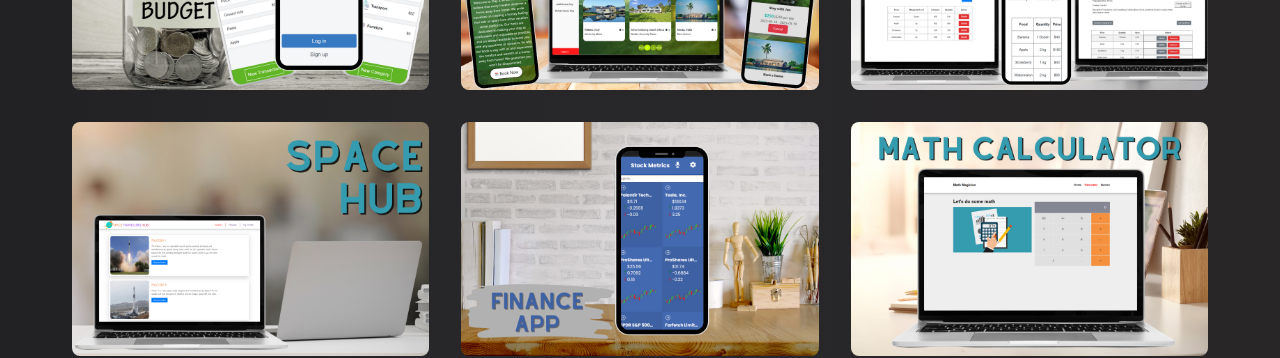
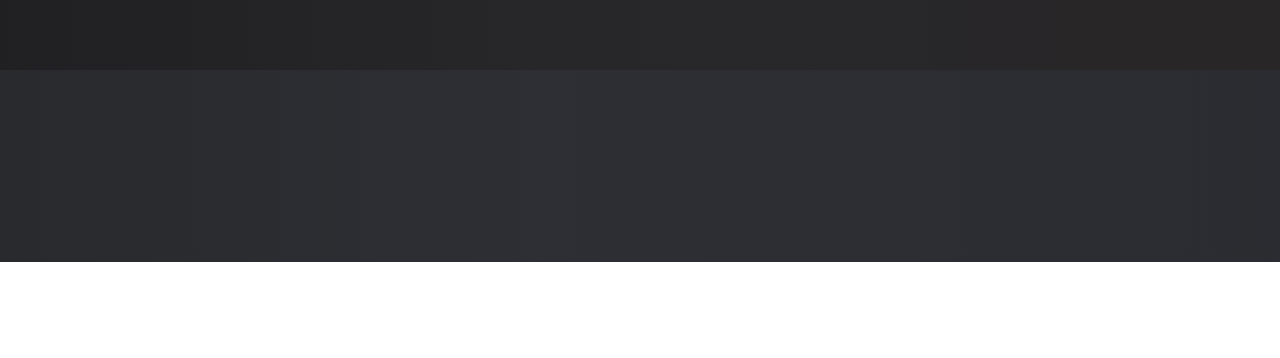
Before and after one commit to rbhatt1999/rohitweb, a Next.js app: page / in a window 1280 px wide. Shown: the part 2036-2394 px from the top of the page. After the commit the page ends 2298 px from the top, so only its background shows below. Built offline with nearby package versions, Linux system fonts and the light colour scheme.

Commit message:
update scroll setting

```diff
--- a/src/app/page.jsx
+++ b/src/app/page.jsx
@@ -1,6 +1,7 @@
 import About from "@/components/home/About"
 import HomeComponent from "@/components/home/HomeComponent"
 import Projects from "@/components/home/Projects"
+import Skills from "@/components/home/Skills"
 
 export const metadata = {
   title: `Empower Your Business with Custom Web Solutions`,
@@ -47,6 +48,7 @@ export default function Home() {
       <HomeComponent />
       <About />
       <Projects />
+      <Skills />
     </main>
   )
 }
--- a/src/components/home/About.jsx
+++ b/src/components/home/About.jsx
@@ -21,7 +21,7 @@ export default function About() {
     const [professional, setprofessional] = useState(true);
     const { ref, inView } = useInView();
     return (
-        <div id="about" ref={ref} className="min-h-screen flex flex-col lg:flex-row items-center animate-text bg-gradient-to-r from-white/5 to-blue-500/5 text-white justify-between px-5 md:px-10 lg:px-14 py-10 md:py-24 gap-10 w-full h-full overflow-hidden flex-1">
+        <div id="about" ref={ref} className="flex flex-col lg:flex-row items-center animate-text bg-gradient-to-r from-white/5 to-blue-500/5 text-white justify-between px-5 md:px-10 lg:px-14 py-10 md:py-24 gap-10 w-full h-full overflow-hidden flex-1">
             <motion.div
                 initial={{ x: '-100%', opacity: 0 }}
                 animate={inView ? { x: 0, opacity: 1 } : { x: '-100%', opacity: 0 }}
--- a/src/components/home/HomeComponent.jsx
+++ b/src/components/home/HomeComponent.jsx
@@ -23,7 +23,7 @@ export default function HomeComponent() {
   const state = ['Frontend Developer', 'Backend Developer', 'Full Stack Developer', 'Software Developer'];
   const { ref, inView } = useInView();
   return (
-    <div ref={ref} id="home" className="min-h-screen flex flex-col lg:flex-row items-center text-white justify-between px-5 md:px-10 lg:px-14 py-10 md:py-16 gap-10 w-full h-full overflow-hidden flex-1">
+    <div ref={ref} id="home" className="flex flex-col lg:flex-row items-center text-white justify-between px-5 md:px-10 lg:px-14 py-10 md:py-16 gap-10 w-full h-full overflow-hidden flex-1">
       <motion.div
         initial={{ x: '-100%', opacity: 0 }}
         animate={inView ? { x: 0, opacity: 1 } : { x: '-100%', opacity: 0 }}
--- a/src/components/home/ProjectPopup.jsx
+++ b/src/components/home/ProjectPopup.jsx
@@ -14,7 +14,7 @@ export default function ProjectPopup({ selectedProject, setSelectedProject }) {
                 transition={{ type: 'spring', stiffness: 30, duration: 0.5 }}
                 className="flex flex-col w-full md:w-8/12 bg-white/10 rounded-lg p-5 gap-5 max-h-screen">
                 <div className="flex flex-row justify-between items-center px-2 h-20">
-                    <h1 className="text-2xl md:text-4xl font-semibold">{selectedProject.h1}</h1>
+                    <h1 className="text-2xl md:text-4xl font-bold animate-text bg-clip-text text-transparent bg-gradient-to-r from-blue-400/90 via-neutral-200 to-blue-500">{selectedProject.h1}</h1>
                     <AiOutlineClose className="w-8 h-8 cursor-pointer hover:text-red-500" onClick={() => setSelectedProject(false)} />
                 </div>
                 <div className="flex flex-col md:flex-row gap-5 overflow-x-auto flex-1">
--- a/src/components/home/Projects.jsx
+++ b/src/components/home/Projects.jsx
@@ -74,7 +74,7 @@ export default function Projects() {
         btn2: 'https://github.com/rbhatt1999/math-magician',
     },]
     return (
-        <div id="projects" ref={ref} className="min-h-screen flex flex-col items-center text-white justify-between px-5 md:px-10 lg:px-14 py-10 md:py-24 gap-10 w-full h-full overflow-hidden flex-1">
+        <div id="projects" ref={ref} className="flex flex-col items-center text-white justify-between px-5 md:px-10 lg:px-14 py-10 md:py-24 gap-10 w-full h-full overflow-hidden flex-1">
             <div
                 className={`flex flex-col flex-1 gap-3 md:gap-5`}>
                 <motion.h1
--- /dev/null
+++ b/src/components/home/Skills.jsx
@@ -0,0 +1,23 @@
+'use client'
+import { useState } from 'react'
+import { motion } from 'framer-motion'
+import { Sora, Crete_Round } from 'next/font/google'
+import { useInView } from 'react-intersection-observer'
+
+const sora = Sora({
+    weight: ['100', '200', '300', '400', '500', '600', '700', '800'],
+    subsets: ['latin'],
+})
+
+const crete_round = Crete_Round({
+    weight: ['400'],
+    subsets: ['latin'],
+})
+
+export default function Skills() {
+    const { ref, inView } = useInView();
+    return (
+        <div id="skills" ref={ref} className="flex flex-col lg:flex-row items-center animate-text bg-gradient-to-r from-white/5 to-blue-500/5 text-white justify-between px-5 md:px-10 lg:px-14 py-10 md:py-24 gap-10 w-full h-full overflow-hidden flex-1">
+        </div>
+    )
+}
```
